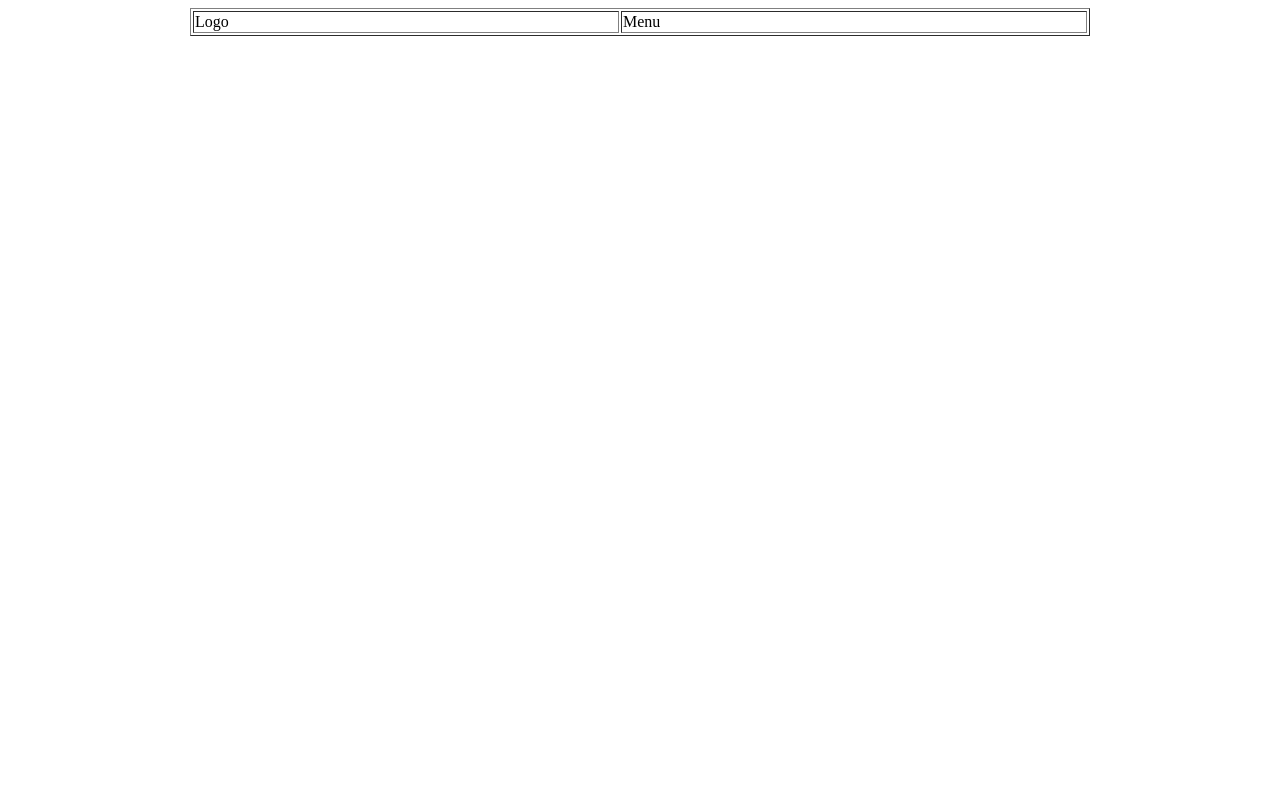
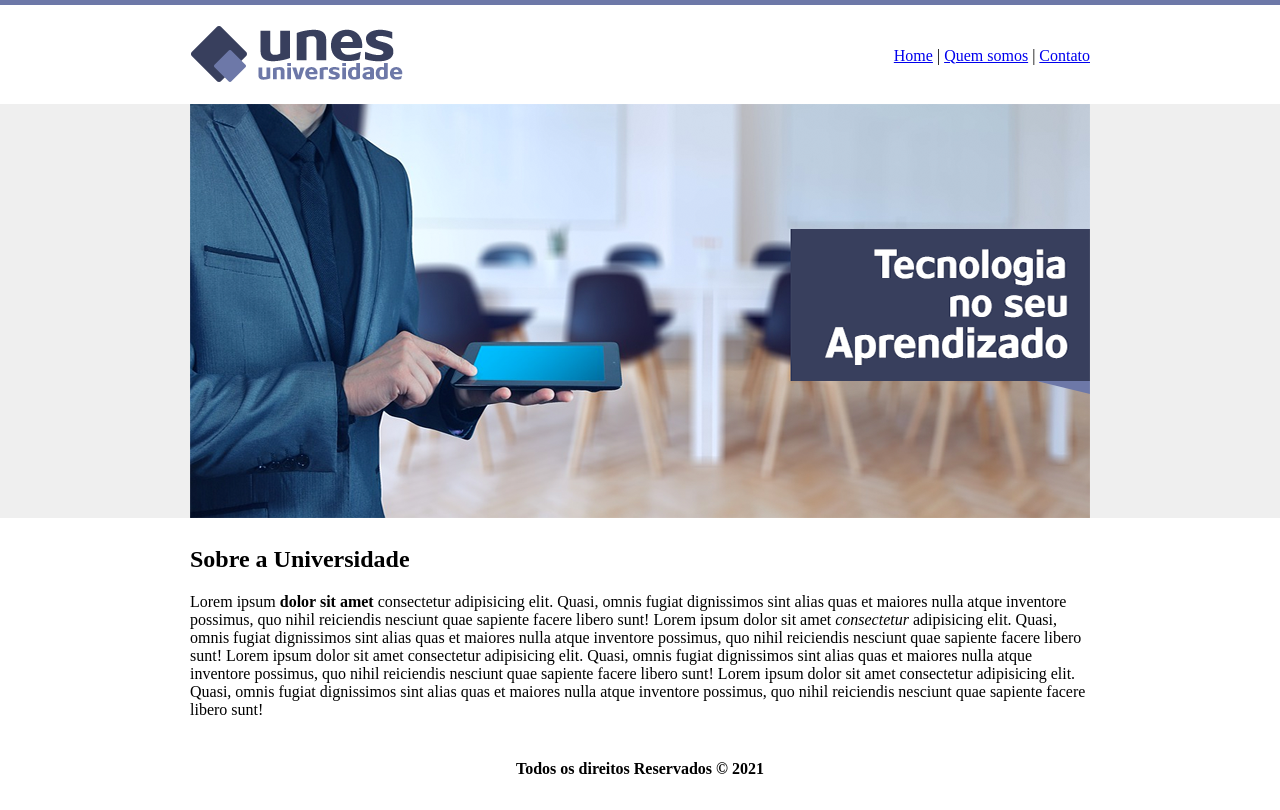
Before and after one commit to andrade-regis/Udemy_UniversityPage, a plain HTML site: page index.html in a window 1280 px wide. Drawn offline with Linux system fonts and the light colour scheme.

Commit message:
AtualizaçãoIndex e inclusão de demais páginas

```diff
--- a/index.html
+++ b/index.html
@@ -4,13 +4,49 @@
         <title> UNES - Página Inicial </title>
         <meta charset="utf-8">
     </head>
-    <body>
+    <body background="imagens/fundo.png">
 
-        <table border="1" Width="900" align="Center">
+        <table border="0" Width="900" align="Center">
 
             <tr>
-                <td>Logo</td>
-                <td>Menu</td>
+                <td height="89"> <img src="imagens/logo.png"> </td>
+                <td align="right">
+                    <a href="index.html">Home</a> |
+                    <a href="quemSomos.html">Quem somos</a> |
+                    <a href="contato.html">Contato</a>
+                </td>
+            </tr>
+            <tr>
+                <td colspan="2" align="center"> <img src="imagens/capa.png"> </td>
+            </tr>
+            <tr>
+                <td colspan="2">
+                <h2>Sobre a Universidade</h2>
+
+                <p>
+                    Lorem ipsum <strong>dolor sit amet</strong> consectetur adipisicing elit.
+                    Quasi, omnis fugiat dignissimos sint alias quas et maiores nulla atque inventore possimus,
+                    quo nihil reiciendis nesciunt quae sapiente facere libero sunt!
+                    Lorem ipsum dolor sit amet <em>consectetur</em> adipisicing elit.
+                    Quasi, omnis fugiat dignissimos sint alias quas et maiores nulla atque inventore possimus,
+                    quo nihil reiciendis nesciunt quae sapiente facere libero sunt!
+                    Lorem ipsum dolor sit amet consectetur adipisicing elit.
+                    Quasi, omnis fugiat dignissimos sint alias quas et maiores nulla atque inventore possimus,
+                    quo nihil reiciendis nesciunt quae sapiente facere libero sunt!
+                    Lorem ipsum dolor sit amet consectetur adipisicing elit.
+                    Quasi, omnis fugiat dignissimos sint alias quas et maiores nulla atque inventore possimus,
+                    quo nihil reiciendis nesciunt quae sapiente facere libero sunt!
+                </p>
+                </td>
+            </tr>
+            <tr>
+                <td colspan="2" align="center">
+                    <h4>
+                        <strong>
+                            Todos os direitos Reservados © 2021
+                        </strong>
+                    </h4>
+                </td>
             </tr>
 
         </table>
```
Also changed, not shown: contato.html (added), quemSomos.html (added).
